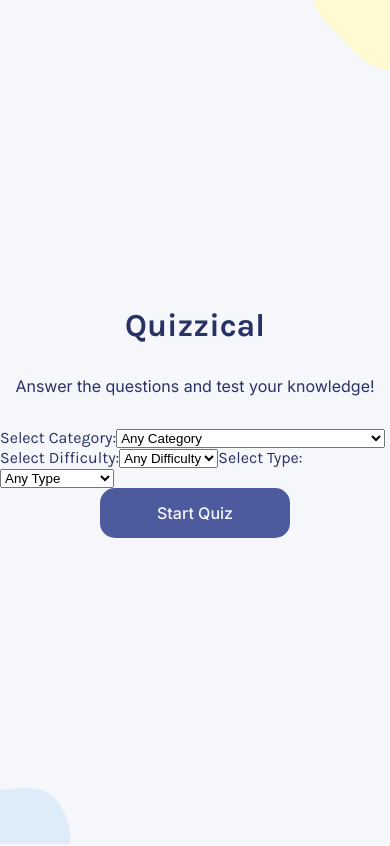
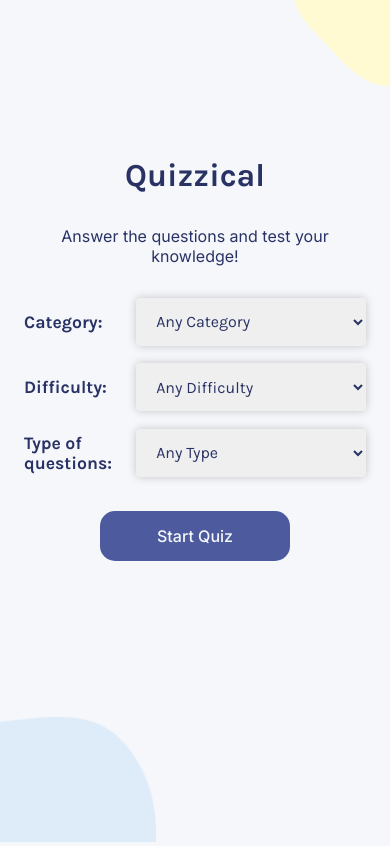
Before and after one commit to GastonPerez97/quizzical, a React (Create React App) app: page / in a window 390 px wide. Built offline with nearby package versions, Linux system fonts and the light colour scheme.

Commit message:
added game options styles and responsive design

```diff
--- a/src/App.css
+++ b/src/App.css
@@ -2,12 +2,14 @@
 	position: absolute;
 	right: 0;
 	width: 20vw;
+	z-index: -1;
 }
 
 .shape-bottom {
 	position: absolute;
 	bottom: 0;
 	width: 18vw;
+	z-index: -1;
 }
 
 .game-title {
@@ -41,3 +43,72 @@
 	left: 50%;
 	transform: translate(-50%,-50%);
 }
+
+.game-text {
+	text-align: center;
+}
+
+.gameOptions-container {
+	margin-bottom: 1em;
+}
+
+.select-container {
+	margin-bottom: 1.1em;
+	width: 550px;
+	display: flex;
+	align-items: center;
+	justify-content: space-between;
+}
+
+.custom-select {
+	border: 0;
+	font: inherit;
+	width: 100%;
+	height: 3em;
+	padding: 0 1em 0 1em;
+	color: #293264;
+	border-radius: 0.25em;
+	box-shadow: 0 0 0.6em 0 rgba(0, 0, 0, 0.2);
+	cursor: pointer;
+}
+
+.custom-label {
+	font-size: 1.1em;
+	font-weight: 700;
+	margin-right: 1.5em;
+	width: 250px;
+}
+
+@media screen and (max-width: 625px) {
+	.game-container {
+		position: static;
+		top: unset;
+		left: unset;
+		transform: none;
+		padding: 2em 1em 0 1em;
+	}
+
+	.shape-top {
+		width: 25vw;
+	}
+
+	.shape-bottom {
+		position: static;
+		width: 40vw;
+		z-index: -1;
+	}
+
+	.game-intro {
+		padding: 0 1.5em 0 1.5em;
+		height: 85vh;
+	}
+
+	.custom-label {
+		margin-right: 10px;
+		width: 160px;
+	}
+
+	.select-container {
+		width: 100%;
+	}
+}
--- a/src/App.js
+++ b/src/App.js
@@ -31,7 +31,6 @@ const App = () => {
 	return (
 		<main>
 			<img className="shape-top" src={shapeTop} alt="Shape Top" />
-			<img className="shape-bottom" src={shapeBottom} alt="Shape Bottom" />
 
 			{
 				gameStarted
@@ -42,14 +41,16 @@ const App = () => {
 				:
 					<section className="game-intro">
 						<h1 className="game-title">Quizzical</h1>
-						<p>Answer the questions and test your knowledge!</p>
+						<p className="game-text">Answer the questions and test your knowledge!</p>
 
-						<div>
-							<label htmlFor="category">Select Category:</label>
+						<div className="gameOptions-container">
+							<div className="select-container">
+								<label className="custom-label" htmlFor="category">Category:</label>
 
 								<select
 									name="category"
 									id="category"
+									className="custom-select"
 									value={gameOptions.category}
 									onChange={handleChange}
 								>
@@ -79,12 +80,15 @@ const App = () => {
 									<option value="31">Entertainment: Japanese Anime &amp; Manga</option>
 									<option value="32">Entertainment: Cartoon &amp; Animations</option>
 								</select>
+							</div>
 
-							<label htmlFor="difficulty">Select Difficulty:</label>
+							<div className="select-container">
+								<label className="custom-label" htmlFor="difficulty">Difficulty:</label>
 
 								<select
 									name="difficulty"
 									id="difficulty"
+									className="custom-select"
 									value={gameOptions.difficulty}
 									onChange={handleChange}
 								>
@@ -93,12 +97,15 @@ const App = () => {
 									<option value="medium">Medium</option>
 									<option value="hard">Hard</option>
 								</select>
+							</div>
 
-							<label htmlFor="type">Select Type:</label>
+							<div className="select-container">
+								<label className="custom-label" htmlFor="type">Type of questions:</label>
 
 								<select
 									name="type"
 									id="type"
+									className="custom-select"
 									value={gameOptions.type}
 									onChange={handleChange}
 								>
@@ -107,10 +114,13 @@ const App = () => {
 									<option value="boolean">True / False</option>
 								</select>
 							</div>
+						</div>
 
 						<button className="btn-primary" onClick={handleGameStart}>Start Quiz</button>
 					</section>
 			}
+
+			<img className="shape-bottom" src={shapeBottom} alt="Shape Bottom" />
 		</main>
 	);
 }
--- a/src/components/Question/Question.css
+++ b/src/components/Question/Question.css
@@ -10,7 +10,7 @@
 
 .question-btn {
 	min-width: 65px;
-	height: 25px;
+	min-height: 25px;
 	border: 0.8px solid #4D5B9E;
 	border-radius: 8px;
 	cursor: pointer;
--- a/src/components/QuestionList/QuestionList.css
+++ b/src/components/QuestionList/QuestionList.css
@@ -28,4 +28,25 @@
 .correct-answers-text {
 	font-family: "Inter", sans-serif;
 	font-weight: 700;
+	text-align: center;
 }
+
+
+@media screen and (max-width: 770px) {
+	.questionList-container {
+		width: 80vw;
+		margin: 4em auto 2em auto;
+	}
+}
+
+
+@media screen and (max-width: 500px) {
+	.questionList-container {
+		width: 90vw;
+	}
+
+	.correct-answers-text {
+		font-size: 1em;
+		margin-right: 1em;
+	}
+}
```
Lines whose indentation alone changed are shown as unchanged.
